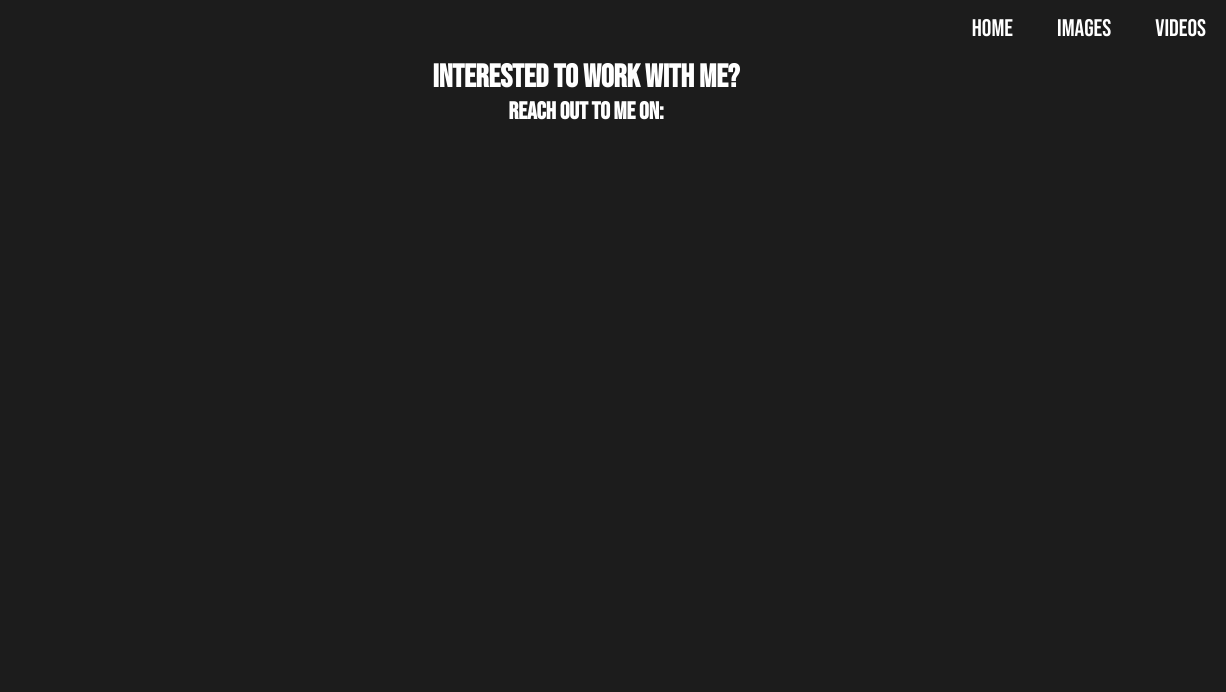
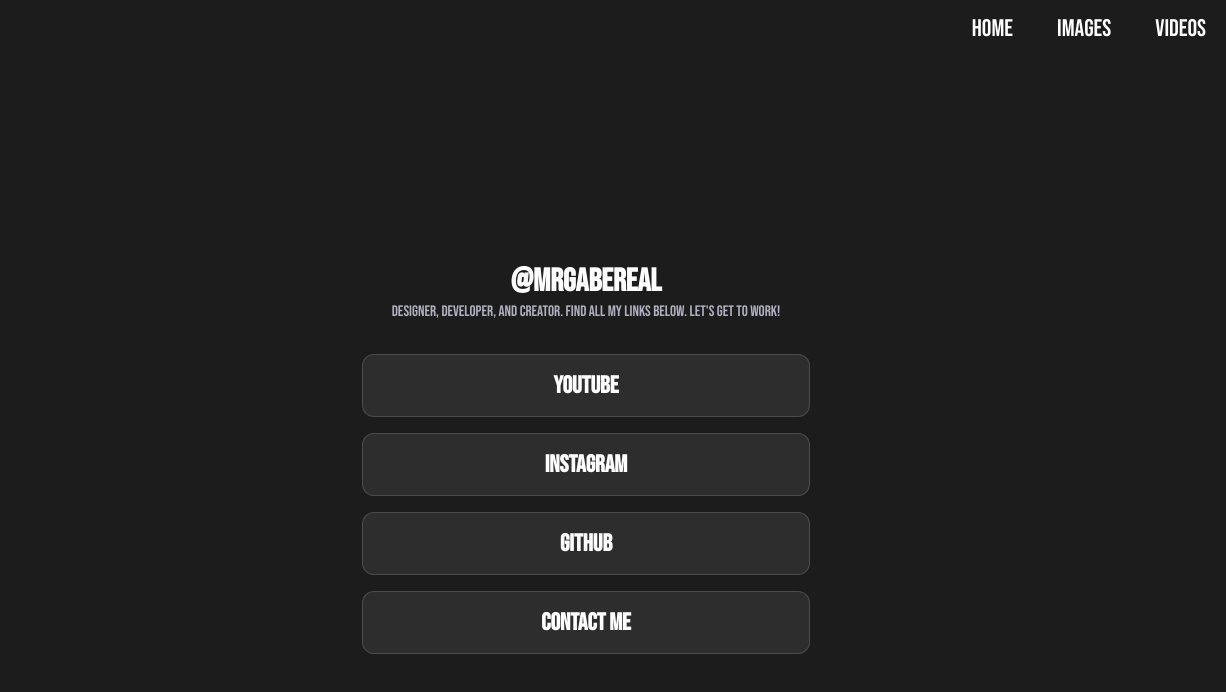
Before and after one commit to ravengabr1el/gabereal-portfolio, a plain HTML site: page get_in_touch.html in a window 1280 px wide. Shown: the full height of the page, 54-1280 px from the left. Drawn offline with Linux system fonts and the light colour scheme.

Commit message:
links page complete
all socials done

```diff
--- a/get_in_touch.html
+++ b/get_in_touch.html
@@ -17,12 +17,21 @@
             </ul>
         </nav>
     </header>
-    <div class="header_text">
-        <h1>Interested to work with me?</h1>
-        <h2>Reach out to me on:</h2>
+
+    <div class="bg">
+        <div class="container">
+            <div class="profile">
+                <h1 class="username">@mrgabereal</h1>
+                <p class="bio">Designer, developer, and creator. Find all my links below. Let's get to work!</p>
+            </div>
+            <nav class="links-list" aria-label="Social Links">
+                <a href="https://www.youtube.com/@mrgabereal" target="_blank" rel="noopener" class="link-btn">YouTube</a>
+                <a href="https://www.instagram.com/mrgabereal/" target="_blank" rel="noopener" class="link-btn">Instagram</a>
+                <a href="https://github.com/ravengabr1el" target="_blank" rel="noopener" class="link-btn">GitHub</a>
+                <a href="mailto:ravengabrielsipin@gmail.com" class="link-btn">Contact Me</a>
+            </nav>
+        </div>
     </div>
-    <div class="column">
 
-    </div>
 </body>
 </html>
--- a/main.css
+++ b/main.css
@@ -78,18 +78,60 @@ button:hover{
     background-color: #fed519;
 }
 
-.column {
-  float: center;
-  width: 33.3%;
-  margin-bottom: 16px;
-  padding: 0 8px;
+.bg{
+  min-height: 100vh;
+  display: flex;
+  justify-content: center;
+  align-items: center;
+  padding: 2rem 1rem;
 }
 
-.card {
-  box-shadow: 0 4px 8px 0 rgba(0, 0, 0, 0.2);
+.container {
+  width: 100%;
+  max-width: 480px;
+  text-align: center;
 }
 
+.profile{
+    margin-bottom: 2rem;
+}
 
+.bio {
+  font-family: "Bebas Neue", sans-serif;
+  font-size: 0.95rem;
+  color: #b0b0c0;
+  line-height: 1.4;
+}
+
+.links-list {
+  display: flex;
+  flex-direction: column;
+  gap: 1rem;
+}
+
+.link-btn {
+  display: block;
+  width: 100%;
+  padding: 1rem 1.25rem;
+  background-color: rgba(255, 255, 255, 0.08);
+  color: #ffffff;
+  text-decoration: none;
+  font-weight: 600;
+  border: 1px solid rgba(255, 255, 255, 0.15);
+  border-radius: 12px;
+  transition: transform 0.2s ease, background-color 0.2s ease;
+}
+
+.link-btn:hover,
+.link-btn:focus-visible {
+  background-color: #fed519;
+  color: #12121a;
+  transform: translateY(-2px);
+}
+
+.container {
+  padding: 0 16px;
+}
 
 @media (min-width: 768px) {
     header {
```
